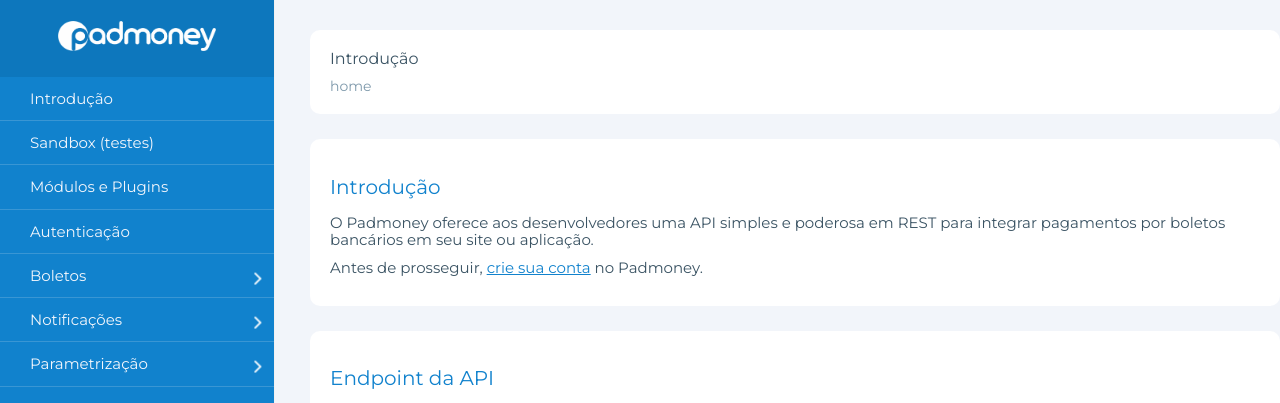
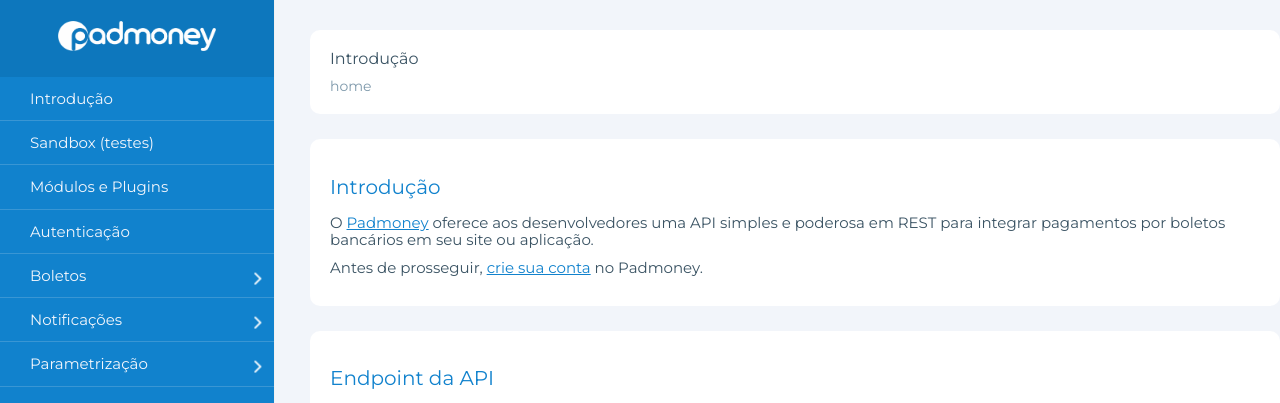
Before and after one commit to padmoney/api-doc, a Jekyll site: the page built from index.html, in a window 1280 px wide and 1340 px high. Shown: the top 403 px of the window. Built offline with Jekyll 4.4.1, drawn with Linux system fonts in a browser that asks for light colours; part of the change alters nothing that is shown.

```diff
--- a/_config.yml
+++ b/_config.yml
@@ -5,7 +5,7 @@ description: >- # this means to ignore newlines until "baseurl:"
 baseurl: "" # the subpath of your site, e.g. /blog
 url: "https://developers.padmoney.com"
 url_blog: "https://blog.padmoney.com"
-url_site: "https://www.padmoney.com"
+url_site: "https://padmoney.com"
 github_username: padmoney
 
 # Build settings
--- a/index.html
+++ b/index.html
@@ -8,7 +8,7 @@ layout: page
 </div>
 <div class="bloco">
     <h2 id="endpoint">Introdução</h2>
-    <p>O Padmoney oferece aos desenvolvedores uma API simples e poderosa em REST para integrar pagamentos por boletos bancários em seu site ou aplicação.</p>
+    <p>O <a href="{{ site.url_site }}">Padmoney</a> oferece aos desenvolvedores uma API simples e poderosa em REST para integrar pagamentos por boletos bancários em seu site ou aplicação.</p>
     <p>Antes de prosseguir, <a href="https://padmoney.com/signup">crie sua conta</a> no Padmoney.</p>
 </div>
 <div class="bloco">
```
